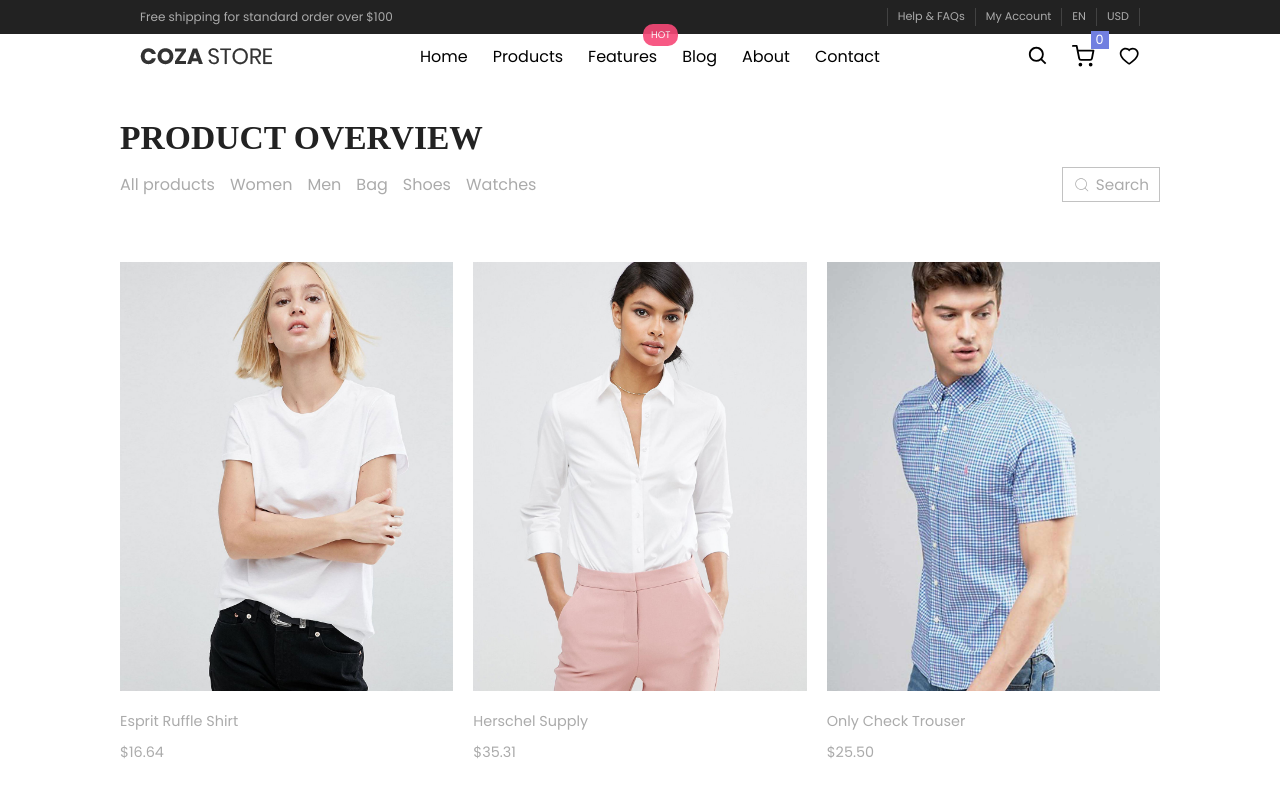
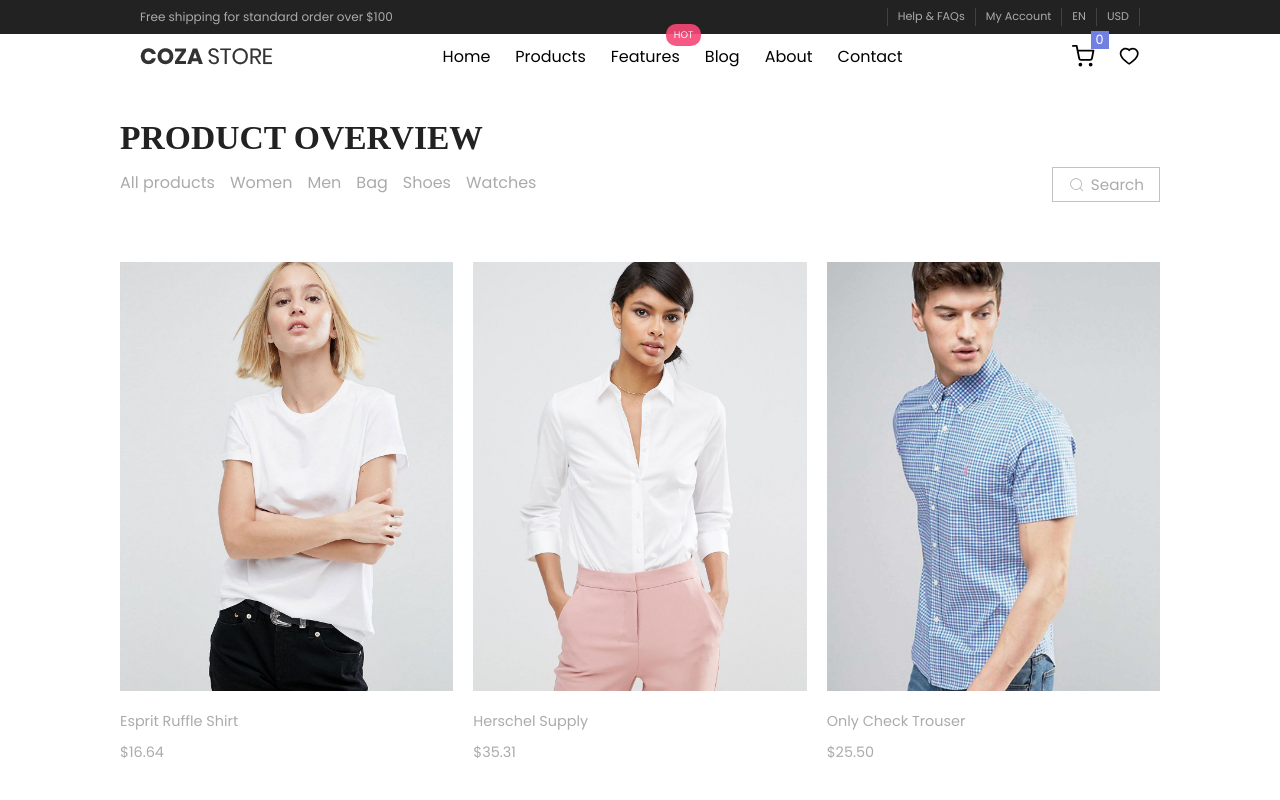
Before and after one commit to aPan377/react-coza--store, a React (Create React App) app: page /products in a window 1280 px wide. Shown: the top 800 px of the page. Built offline with nearby package versions, Linux system fonts and the light colour scheme.

Commit message:
search was added

```diff
--- a/src/components/navbar/Navbar.js
+++ b/src/components/navbar/Navbar.js
@@ -37,9 +37,6 @@
             {/* logo image */}
             {/* mobile icons */}
             <div className="mobile--rightIcons">
-              <div>
-                <BiSearch />
-              </div>
               <div
                 onClick={() => setShowShopCart(!showShopCart)}
                 className="shopcart--quantity--container"
@@ -136,9 +133,6 @@
             </ul>
             {/* desktop navbar block*/}
             <div className="desktop--icons">
-              <div>
-                <BiSearch />
-              </div>
               <div
                 className="shopcart--quantity--container"
                 onClick={() => setShowShopCart(!showShopCart)}
--- a/src/components/products/Products.js
+++ b/src/components/products/Products.js
@@ -1,30 +1,53 @@
 import Product from "./Product";
 import Spinner from "../spinner/Spinner";
-
-import { CiSearch } from "react-icons/ci";
+import Search from "./Search";
 
 import { useSelector } from "react-redux";
 import { useSearchParams } from "react-router-dom";
-import { useEffect, useState } from "react";
+import { useEffect, useRef, useState } from "react";
+import SearchInput from "./SearchInput";
 
 const Products = () => {
   const prodCategories = useSelector((state) => state.productCategories);
   const products = useSelector((state) => state.products);
 
-  const [categorySearchParams, setCategorySearchParams] = useSearchParams();
+  const [searchParams, setSearchParams] = useSearchParams();
   const [productsList, setProductsList] = useState();
 
   const [isLoading, setIsLoading] = useState(true);
 
+  const searchRef = useRef("");
+  const [searchVisibility, setSearchVisibility] = useState(false);
+
+  function clearSearch() {
+    searchParams.delete("search");
+    setSearchParams(searchParams);
+    setProductsList(products);
+  }
+
+  useEffect(() => {
+    if (searchParams.get("search") === "") {
+      clearSearch();
+    } else if (searchParams.get("search")) {
+      setProductsList(
+        products.filter((item) =>
+          item.title
+            .toLowerCase()
+            .includes(searchParams.get("search").toLowerCase())
+        )
+      );
+    }
+  }, [searchParams.get("search")]);
+
   useEffect(() => {
     setIsLoading(true);
     if (
-      categorySearchParams.get("category") &&
-      categorySearchParams.get("category") !== "all products"
+      searchParams.get("category") &&
+      searchParams.get("category") !== "all products"
     ) {
       setProductsList(
         products.filter((item) =>
-          item.category.includes(categorySearchParams.get("category"))
+          item.category.includes(searchParams.get("category"))
         )
       );
       setTimeout(() => {
@@ -36,27 +59,38 @@
         setIsLoading(false);
       }, 2000);
     }
-  }, [categorySearchParams]);
+  }, [searchParams.get("category")]);
 
   return (
     <main className="products--container">
       <h2>product overview</h2>
       <section className="products--category">
-        <article>
+        <article className="category--text">
           <ul className="category--text--list">
             {prodCategories.map((item, index) => (
-              <li key={index} onClick={() => setCategorySearchParams(item)}>
+              <li
+                key={index}
+                onClick={() => setSearchParams({ category: item.category })}
+              >
                 {item.category[0].toUpperCase() + item.category.slice(1)}
               </li>
             ))}
           </ul>
         </article>
-        <div className="category--buttons">
-          <div>
-            <CiSearch />
-            <span>Search</span>
+        <article className="category--buttons">
+          <div
+            className="category--buttons--search"
+            onClick={() => setSearchVisibility(!searchVisibility)}
+          >
+            <Search />
           </div>
-        </div>
+          <div
+            className="category--buttons--input"
+            aria-expanded={searchVisibility}
+          >
+            <SearchInput ref={searchRef} clear={() => clearSearch()} />
+          </div>
+        </article>
       </section>
       {isLoading ? (
         <Spinner />
--- /dev/null
+++ b/src/components/products/Search.js
@@ -0,0 +1,14 @@
+import { CiSearch } from "react-icons/ci";
+
+import React from "react";
+
+const Search = () => {
+  return (
+    <>
+      <CiSearch />
+      <span>Search</span>
+    </>
+  );
+};
+
+export default Search;
--- /dev/null
+++ b/src/components/products/SearchInput.js
@@ -0,0 +1,30 @@
+import React, { forwardRef, useEffect, useRef, useState } from "react";
+
+import { MdOutlineClear } from "react-icons/md";
+import { useSearchParams } from "react-router-dom";
+
+const SearchInput = forwardRef((props, ref) => {
+  const [searchParams, setSearchParams] = useSearchParams();
+
+  return (
+    <>
+      <input
+        type="text"
+        placeholder="Product title..."
+        ref={ref}
+        onChange={(e) => setSearchParams({ search: e.target.value })}
+      />
+      <span
+        onClick={() => {
+          ref.current.value = "";
+          props.clear();
+        }}
+        aria-expanded={ref.current.value ? true : false}
+      >
+        <MdOutlineClear />
+      </span>
+    </>
+  );
+});
+
+export default SearchInput;
--- a/src/css/app.css
+++ b/src/css/app.css
@@ -573,15 +573,15 @@
 .product--container .product--image--container div:hover p {
   bottom: 20px;
 }
+.product--container .product--image--container div:hover img {
+  transform: scale(1.1);
+}
 .product--container .product--image--container div img {
   min-height: 390px;
   height: 100%;
   width: 100%;
   transition: all 0.8s ease;
   object-fit: cover;
-}
-.product--container .product--image--container div img:hover {
-  transform: scale(1.1);
 }
 .product--container .product--image--container div p {
   position: absolute;
@@ -644,26 +644,30 @@
   }
 }
 .products--container .products--category {
-  margin-top: 10px;
+  grid-template-columns: repeat(1, minmax(0, 1fr));
+  display: grid;
+  justify-content: space-between;
+  gap: 20px;
+  margin-block: 10px;
+}
+@media (min-width: 768px) {
+  .products--container .products--category {
+    grid-template-columns: repeat(2, minmax(0, 1fr));
+  }
+}
+.products--container .products--category .category--text .category--text--list {
+  list-style: none;
   display: flex;
   flex-wrap: wrap;
-  justify-content: space-between;
-  align-items: center;
-  gap: 20px;
-  margin-bottom: 10px;
-}
-.products--container .products--category .category--text--list {
-  list-style: none;
-  display: flex;
-  flex-wrap: wrap;
-}
-.products--container .products--category .category--text--list li {
+}
+.products--container .products--category .category--text .category--text--list li {
   color: #ababab;
   margin: 3px 15px 3px 0;
   transition: color 3s, border-bottom 3s 1s;
   position: relative;
-}
-.products--container .products--category .category--text--list li::after {
+  height: fit-content;
+}
+.products--container .products--category .category--text .category--text--list li::after {
   content: "";
   height: 2px;
   background-color: #ababab;
@@ -674,33 +678,95 @@
   transform: scaleX(0);
   transition: transform 0.7s;
 }
-.products--container .products--category .category--text--list li:hover {
-  cursor: pointer;
-}
-.products--container .products--category .category--text--list li:hover::after {
+.products--container .products--category .category--text .category--text--list li:hover {
+  cursor: pointer;
+}
+.products--container .products--category .category--text .category--text--list li:hover::after {
   transform: scaleX(1);
 }
 .products--container .products--category .category--buttons {
   display: flex;
+  align-items: start;
+  flex-direction: column;
   gap: 10px;
-}
-.products--container .products--category .category--buttons div {
-  display: flex;
+  position: relative;
+}
+@media (min-width: 768px) {
+  .products--container .products--category .category--buttons {
+    align-items: end;
+  }
+}
+.products--container .products--category .category--buttons .category--buttons--search {
+  display: flex;
+  gap: 5px;
   align-items: center;
   border: 1px solid #c2c2c2;
-  padding: 5px 10px;
+  width: fit-content;
+  padding: 5px 15px;
   font-size: 1.1rem;
   color: #ababab;
   transition: all 0.3s;
-}
-.products--container .products--category .category--buttons div:hover {
-  cursor: pointer;
+  cursor: pointer;
+}
+.products--container .products--category .category--buttons .category--buttons--search:hover {
   background-color: #717fe0;
   color: #fff;
 }
-.products--container .products--category .category--buttons div span {
-  padding-left: 5px;
+.products--container .products--category .category--buttons .category--buttons--search span {
   font-size: 0.95rem;
+}
+.products--container .products--category .category--buttons .category--buttons--input {
+  position: absolute;
+}
+@keyframes showSearch {
+  0% {
+    opacity: 0;
+    transform: translateY(-100%);
+  }
+  100% {
+    opacity: 1;
+    transform: translateY(calc(100% + 10px));
+  }
+}
+@keyframes hideSearch {
+  0% {
+    opacity: 1;
+    transform: translateY(calc(100% + 10px));
+  }
+  100% {
+    opacity: 0;
+    transform: translateY(-100%);
+    visibility: hidden;
+  }
+}
+.products--container .products--category .category--buttons .category--buttons--input[aria-expanded=false] {
+  animation: hideSearch 1s forwards;
+}
+.products--container .products--category .category--buttons .category--buttons--input[aria-expanded=true] {
+  animation: showSearch 1s forwards;
+}
+.products--container .products--category .category--buttons .category--buttons--input input {
+  font-size: 0.95rem;
+  color: #222;
+  padding: 5px 35px 5px 15px;
+  min-width: 300px;
+  outline: none;
+  border: 1px solid #cacaca;
+  border-radius: 15px;
+}
+.products--container .products--category .category--buttons .category--buttons--input span {
+  position: absolute;
+  top: 50%;
+  right: 10px;
+  transform: translateY(-50%);
+  display: flex;
+  font-size: 1.2rem;
+}
+.products--container .products--category .category--buttons .category--buttons--input span:hover {
+  cursor: pointer;
+}
+.products--container .products--category .category--buttons .category--buttons--input span[aria-expanded=false] {
+  visibility: hidden;
 }
 .products--container .products--grid {
   margin-top: 40px;
--- a/src/redux/productsSlice.js
+++ b/src/redux/productsSlice.js
@@ -158,7 +158,7 @@
     {
       id: 16,
       img: product16,
-      title: "Square Neck Back ",
+      title: "Square Neck Back",
       price: "29.64",
       description:
         "Nulla eget sem vitae eros pharetra viverra. Nam vitae luctus ligula. Mauris consequat ornare feugiat",
--- a/src/sass/product.scss
+++ b/src/sass/product.scss
@@ -14,6 +14,9 @@
         p {
           bottom: 20px;
         }
+        img {
+          transform: scale(1.1);
+        }
       }
       img {
         min-height: 390px;
@@ -21,9 +24,6 @@
         width: 100%;
         transition: all 0.8s ease;
         object-fit: cover;
-        &:hover {
-          transform: scale(1.1);
-        }
       }
       p {
         position: absolute;
--- a/src/sass/products.scss
+++ b/src/sass/products.scss
@@ -20,14 +20,16 @@
   }
 
   .products--category {
-    margin-top: 10px;
-    display: flex;
-    flex-wrap: wrap;
+    @media (min-width: 768px) {
+      grid-template-columns: repeat(2, minmax(0, 1fr));
+    }
+    grid-template-columns: repeat(1, minmax(0, 1fr));
+    display: grid;
     justify-content: space-between;
-    align-items: center;
     gap: 20px;
-    margin-bottom: 10px;
+    margin-block: 10px;
 
+    .category--text {
       .category--text--list {
         list-style: none;
         display: flex;
@@ -37,6 +39,7 @@
           margin: 3px 15px 3px 0;
           transition: color 3s, border-bottom 3s 1s;
           position: relative;
+          height: fit-content;
           &::after {
             content: "";
             height: 2px;
@@ -56,26 +59,88 @@
           }
         }
       }
+    }
 
     .category--buttons {
+      @media (min-width: 768px) {
+        align-items: end;
+      }
       display: flex;
+      align-items: start;
+      flex-direction: column;
       gap: 10px;
-      div {
+      position: relative;
+
+      .category--buttons--search {
         display: flex;
+        gap: 5px;
         align-items: center;
         border: 1px solid colors.$darkWhiteRegHov;
-        padding: 5px 10px;
+        width: fit-content;
+        padding: 5px 15px;
         font-size: 1.1rem;
         color: colors.$darkWhiteColor;
         transition: all 0.3s;
+        cursor: pointer;
         &:hover {
-          cursor: pointer;
           background-color: colors.$purpleReg;
           color: colors.$whiteReg;
         }
         span {
-          padding-left: 5px;
           font-size: 0.95rem;
+        }
+      }
+      .category--buttons--input {
+        @keyframes showSearch {
+          0% {
+            opacity: 0;
+            transform: translateY(-100%);
+          }
+          100% {
+            opacity: 1;
+            transform: translateY(calc(100% + 10px));
+          }
+        }
+        @keyframes hideSearch {
+          0% {
+            opacity: 1;
+            transform: translateY(calc(100% + 10px));
+          }
+          100% {
+            opacity: 0;
+            transform: translateY(-100%);
+            visibility: hidden;
+          }
+        }
+        position: absolute;
+        &[aria-expanded="false"] {
+          animation: hideSearch 1s forwards;
+        }
+        &[aria-expanded="true"] {
+          animation: showSearch 1s forwards;
+        }
+        input {
+          font-size: 0.95rem;
+          color: colors.$blackRegChocho;
+          padding: 5px 35px 5px 15px;
+          min-width: clamp(200px, 300px, 400px);
+          outline: none;
+          border: 1px solid colors.$categoryBorderColor;
+          border-radius: 15px;
+        }
+        span {
+          position: absolute;
+          top: 50%;
+          right: 10px;
+          transform: translateY(-50%);
+          display: flex;
+          font-size: 1.2rem;
+          &:hover {
+            cursor: pointer;
+          }
+          &[aria-expanded="false"] {
+            visibility: hidden;
+          }
         }
       }
     }
```
Also changed, not shown: 1 other file (tests, documents, lock files or other folders). Lines whose indentation alone changed are shown as unchanged.
